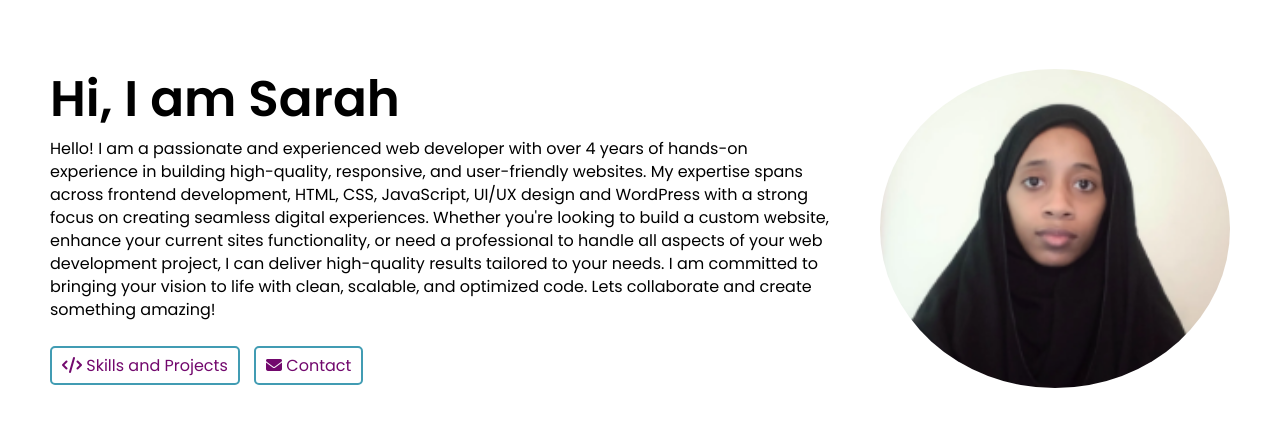
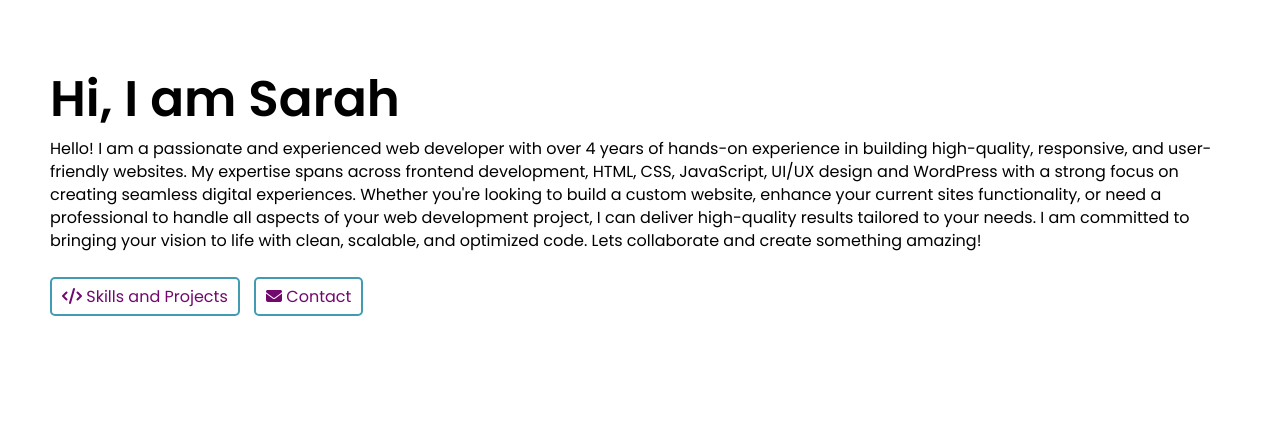
Before and after one commit to sarahanwar-1/MYPortfolio, a plain HTML site: page index.html in a window 1280 px wide. Shown: the part 68-491 px from the top of the page. Drawn offline with Linux system fonts and the light colour scheme.

Commit message:
Update index.html

```diff
--- a/index.html
+++ b/index.html
@@ -53,9 +53,9 @@
       </div>
     </div>
 
-    <div class="headshot">
+<!--     <div class="headshot">
       <img src="imgs/Screenshot (888).png" alt="sara pic">
-    </div>
+    </div> -->
    </section>
    <!-- section 2  skills-->
    <section id="skills" class="skills-section">
```
